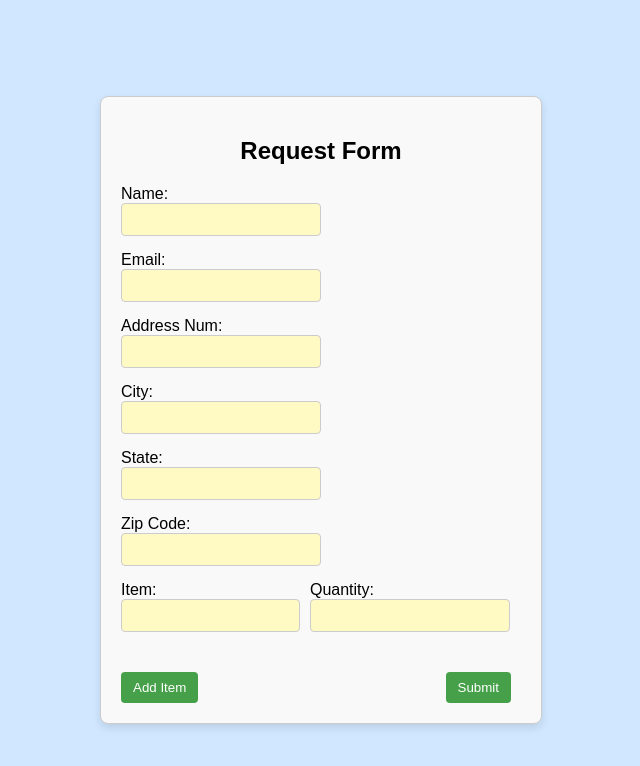
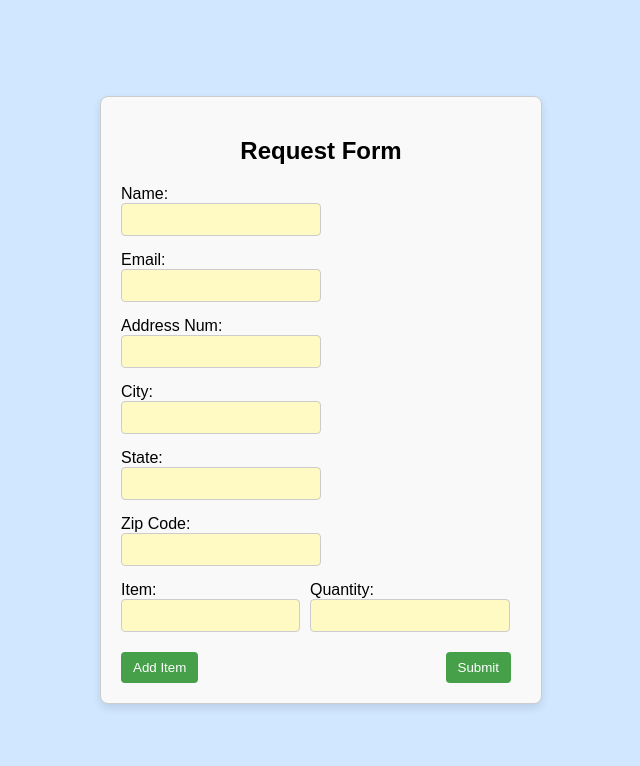
Before and after one commit to prott40/GreenBean, a React (Create React App) app: page / in a window 1280 px wide. Shown: the top 766 px of the page, without its empty margins (319-959 px from the left). Built offline with nearby package versions, Linux system fonts and the light colour scheme.

Commit message:
custom page with code for newest deployment

```diff
--- a/src/Form.css
+++ b/src/Form.css
@@ -57,7 +57,6 @@ input {
 }
 
 .add-field-button {
-  margin-top: 20px;
   padding: 8px 12px;
   background-color: #45a049; /* Green background */
   color: white;
@@ -71,7 +70,6 @@ input {
 }
 
 .submit-button {
-  margin-top: 20px;
   padding: 8px 12px;
   background-color: #45a049;
   color: white;
```
